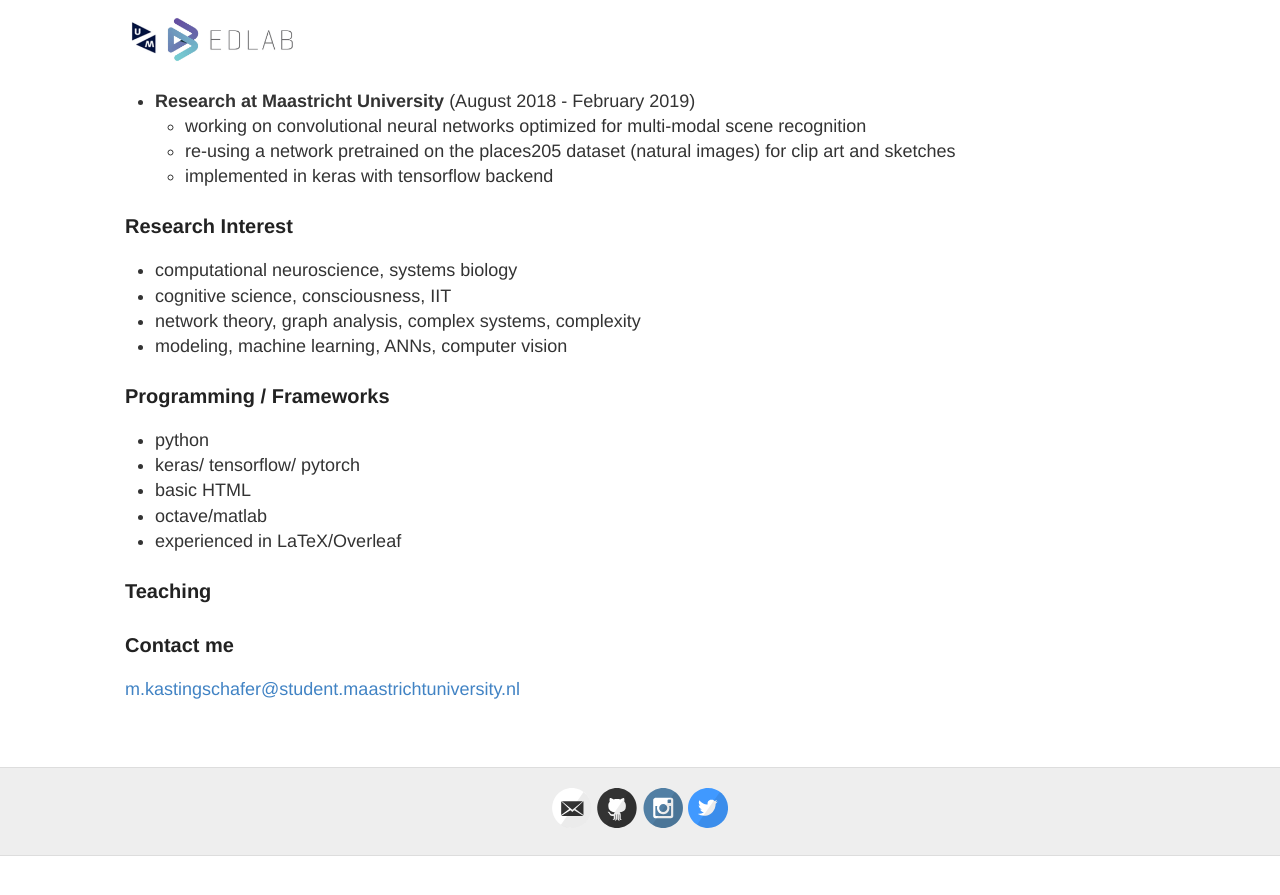
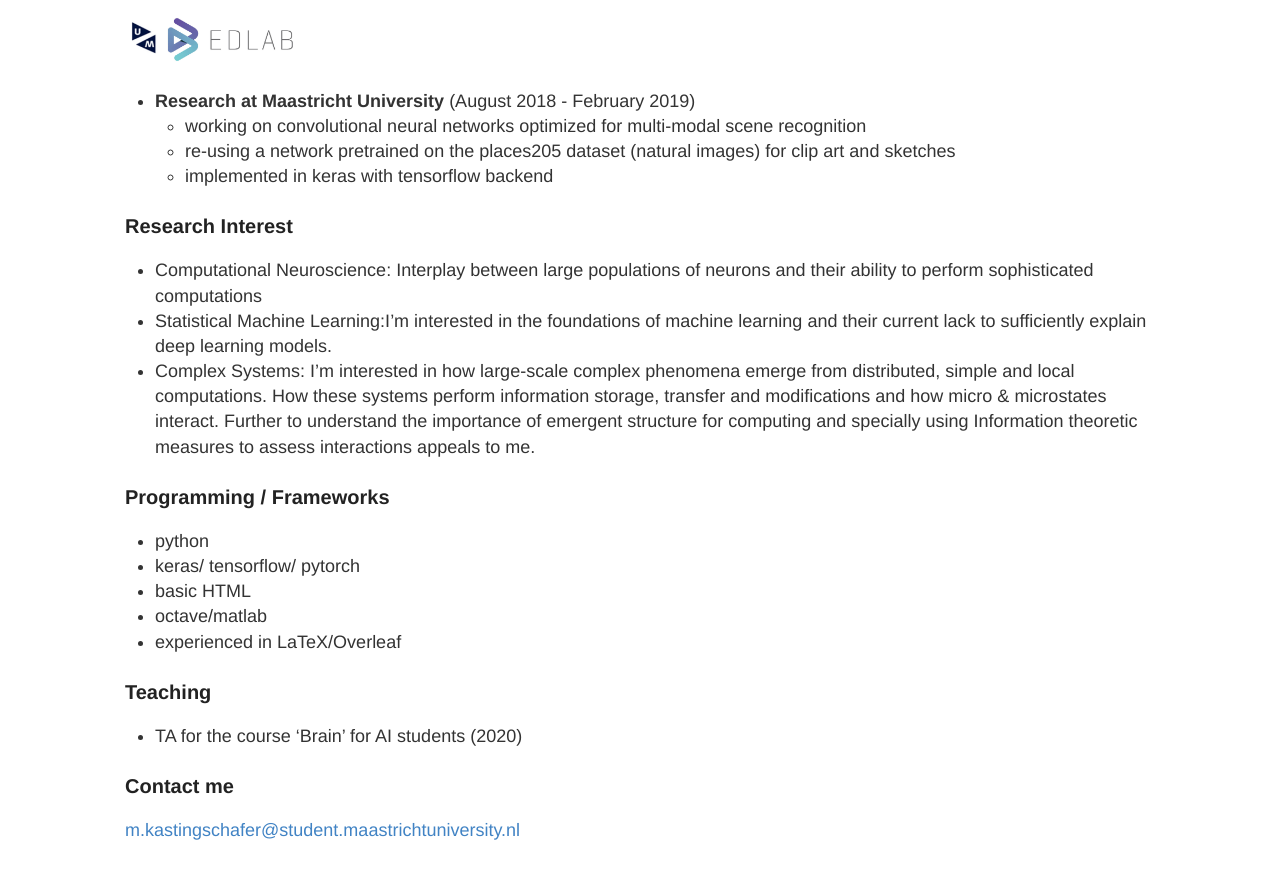
Before and after one commit to Mariusmarten/mariusmarten.github.io, a Jekyll site: the page built from about.md, in a window 1280 px wide and 900 px high, scrolled down 1403 px. Shown: the top 895 px of the window. Built offline with Jekyll 4.4.1, drawn with Linux system fonts in a browser that asks for light colours; before the commit the page ends 2259 px from its top, so only the background shows below that.

Commit message:
Update about.md

```diff
--- a/about.md
+++ b/about.md
@@ -51,10 +51,9 @@ I'm a 3th year undergraduate student currently studying at Maastricht University
   - implemented in keras with tensorflow backend
 
 ### Research Interest
-  - computational neuroscience, systems biology
-  - cognitive science, consciousness, IIT
-  - network theory, graph analysis, complex systems, complexity
-  - modeling, machine learning, ANNs, computer vision
+  - Computational Neuroscience: Interplay between large populations of neurons and their ability to perform sophisticated computations
+  - Statistical Machine Learning:I’m interested in the foundations of machine learning and their current lack to sufficiently explain deep learning models.
+  - Complex Systems: I’m interested in how large-scale complex phenomena emerge from distributed, simple and local computations. How these systems perform information storage, transfer and modifications and how micro & microstates interact. Further to understand the importance of emergent structure for computing and specially using Information theoretic measures to assess interactions appeals to me.
 
 ### Programming / Frameworks
   - python
@@ -64,6 +63,7 @@ I'm a 3th year undergraduate student currently studying at Maastricht University
   - experienced in LaTeX/Overleaf
 
 ### Teaching
+  - TA for the course 'Brain' for AI students (2020)
 
 
 ### Contact me
```
